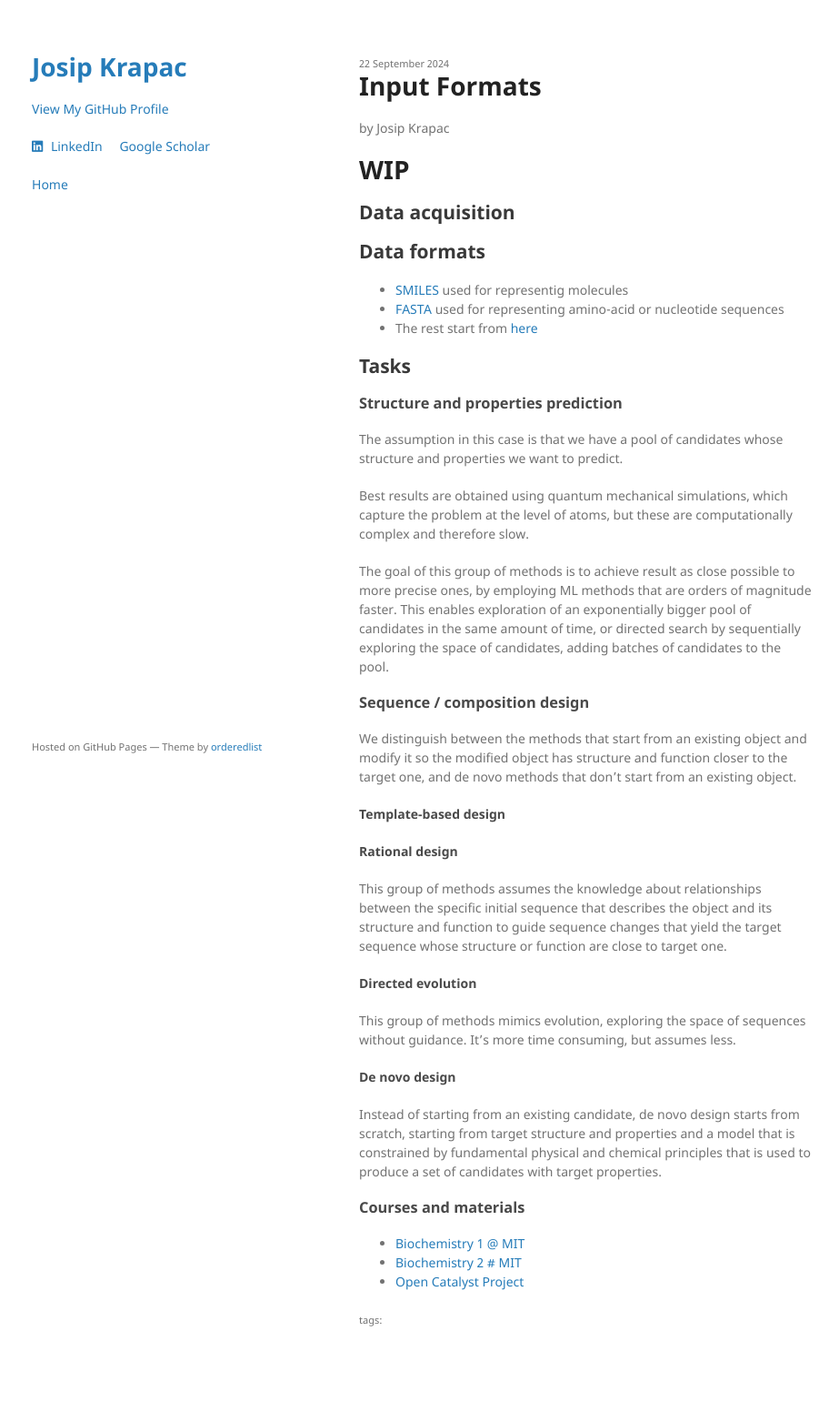
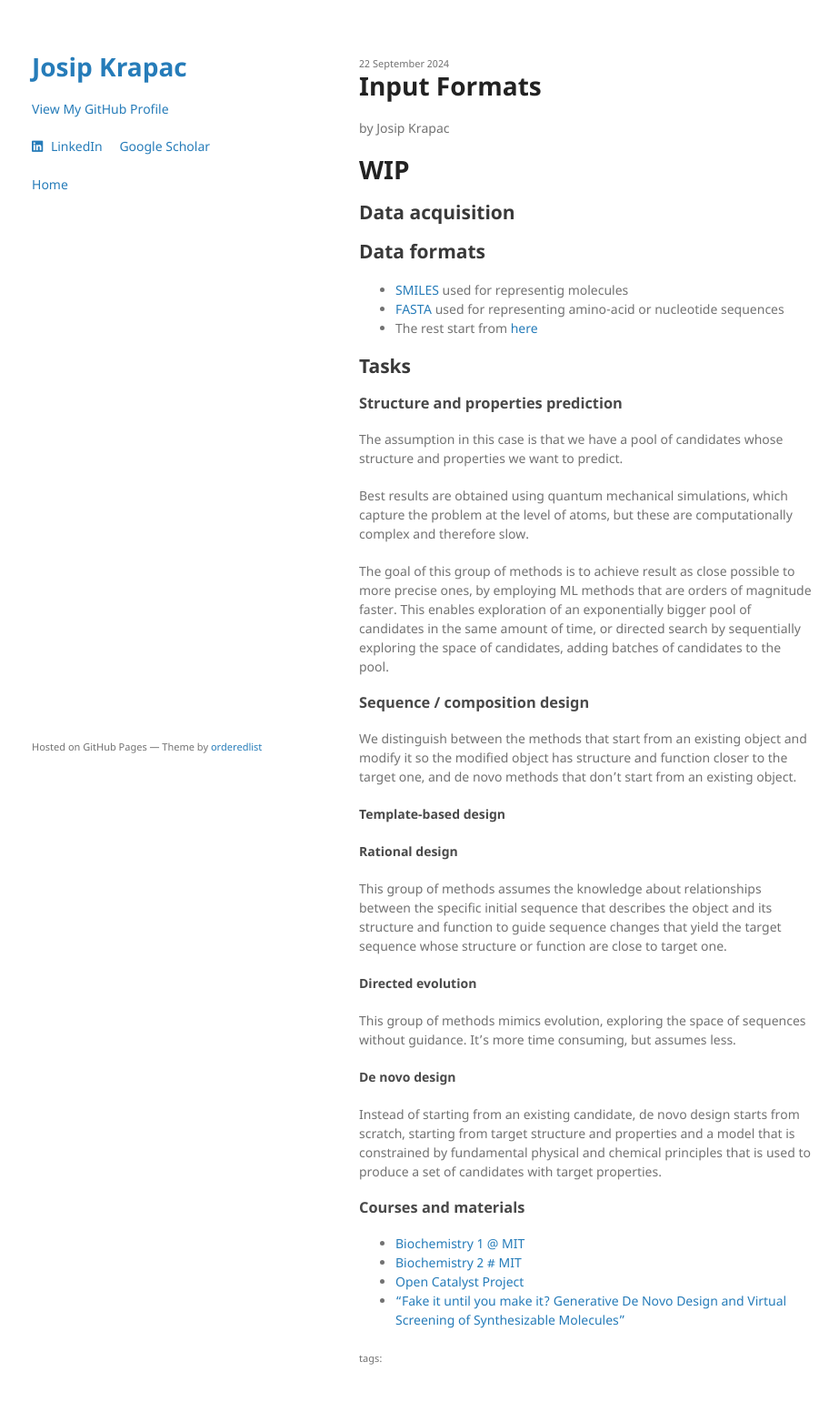
Before and after one commit to josipkrapac/josipkrapac.github.io, a Jekyll site: the page built from _posts/2024-09-22-input-formats.md, in a window 1280 px wide. Shown: the whole page at 91% size, without its empty margins (175-1098 px from the left). Built offline with Jekyll 4.4.1, drawn with Linux system fonts in a browser that asks for light colours; a style sheet for code colours, icons or effects is not loaded; the repository's description, which GitHub fills in, is left out; before the commit the page ends 1510 px from its top, so only the background shows below that.

Commit message:
Update 2024-09-22-input-formats.md

```diff
--- a/_posts/2024-09-22-input-formats.md
+++ b/_posts/2024-09-22-input-formats.md
@@ -32,3 +32,4 @@ Instead of starting from an existing candidate, de novo design starts from scrat
 - [Biochemistry 1 @ MIT](https://ocw.mit.edu/courses/5-07sc-biological-chemistry-i-fall-2013/)
 - [Biochemistry 2 # MIT](https://ocw.mit.edu/courses/5-08j-biological-chemistry-ii-spring-2016/)
 - [Open Catalyst Project](https://opencatalystproject.org/)
+- ["Fake it until you make it? Generative De Novo Design and Virtual Screening of Synthesizable Molecules"](https://chemrxiv.org/engage/chemrxiv/article-details/64ad5354ba3e99daefe70a18)
```
